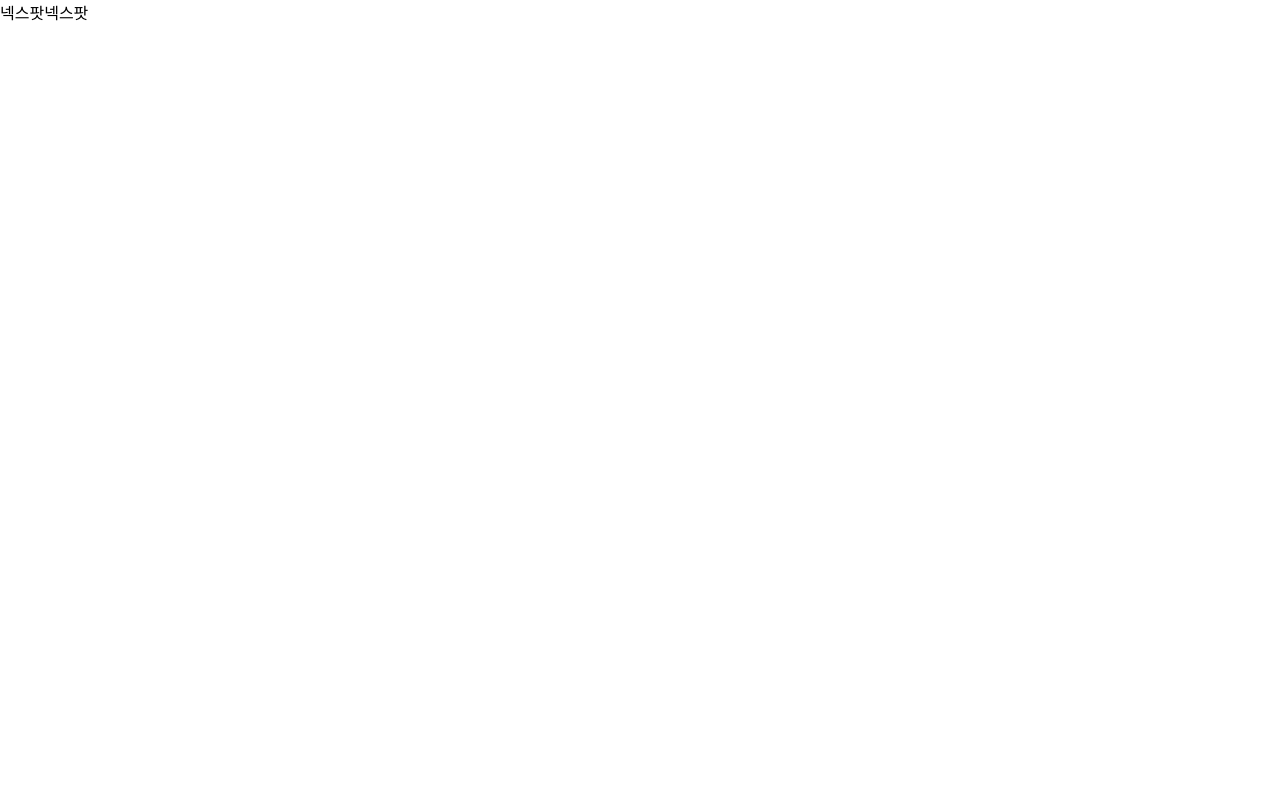
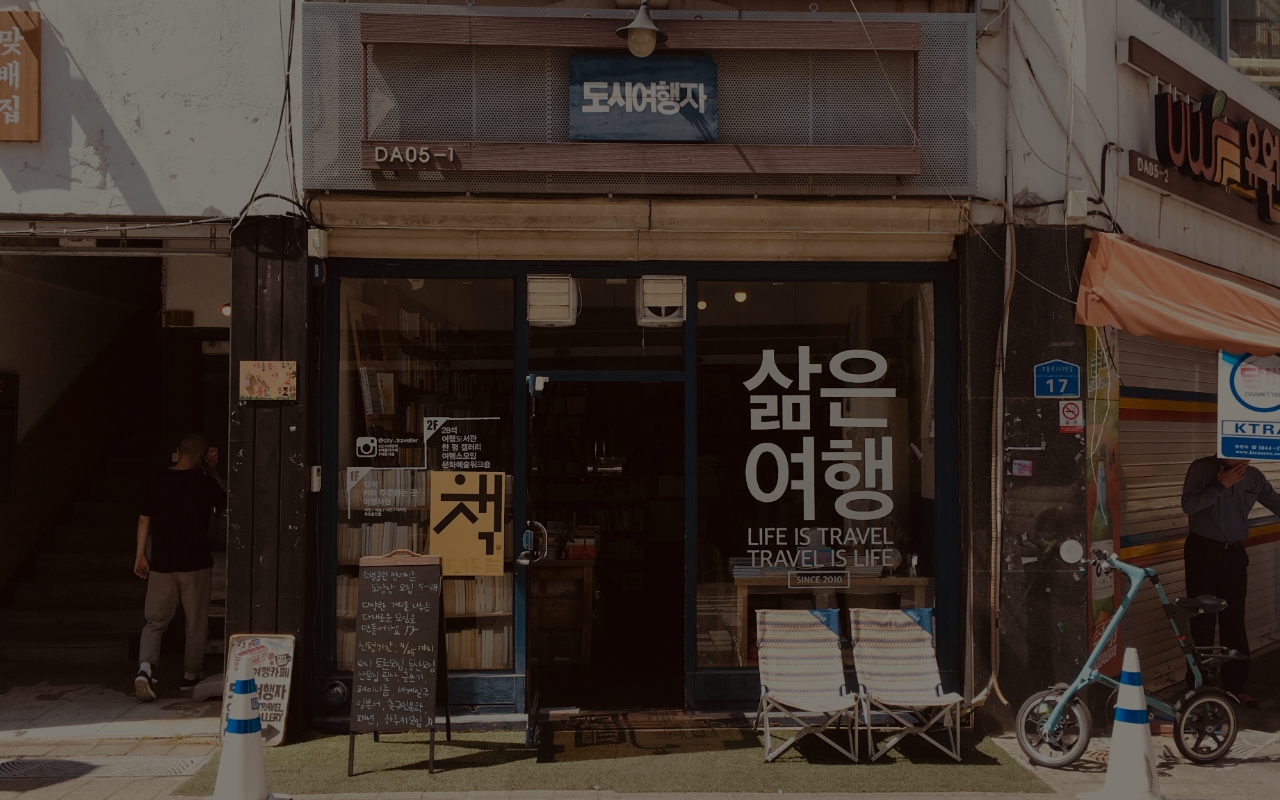
Before and after one commit to NEXPOT/Nexpot, a React (Create React App) app in the folder front-end/: page / in a window 1280 px wide. Built offline with nearby package versions, Linux system fonts and the light colour scheme.

Commit message:
background image 적용

```diff
--- a/front-end/src/App.css
+++ b/front-end/src/App.css
@@ -0,0 +1,19 @@
+body {
+    min-height:100%;
+    background-image: url(/public/imgs/background.jpg) ;
+    background-repeat: no-repeat;
+    background-position: center center;
+    background-size: cover;
+    background-attachment: fixed;
+}
+
+body::after {
+    content: "";
+    position: fixed;
+    top: 0;
+    left: 0;
+    width: 100%;
+    height: 100%;
+    background-color: rgba(0, 0, 0, 0.5);
+    z-index: -1;
+}
--- a/front-end/src/App.js
+++ b/front-end/src/App.js
@@ -1,9 +1,7 @@
 import './App.css';
-
 export default function App() {
   return (
     <div className="App">
-        넥스팟넥스팟
     </div>
   );
 }
```
Also changed, not shown: front-end/public/index.html (+4 -5 lines), front-end/public/manifest.json.
